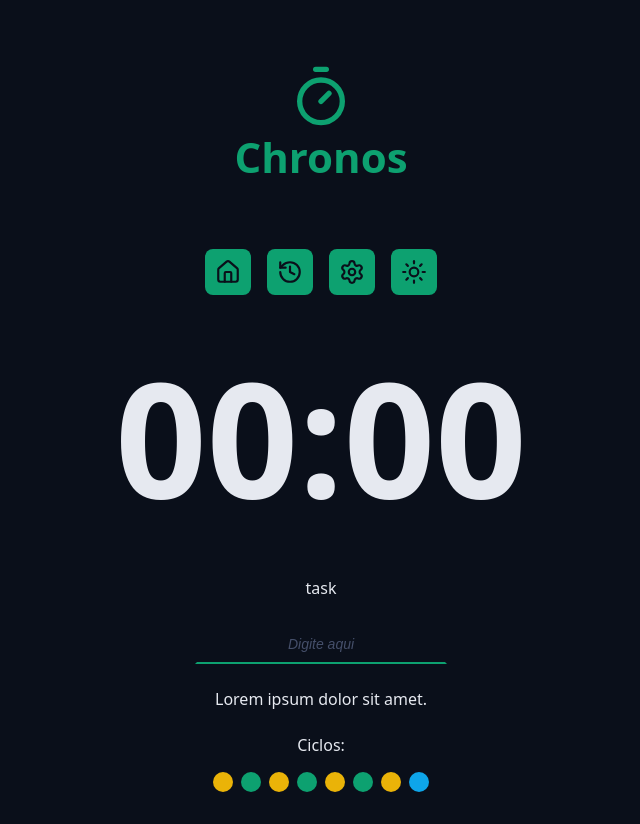
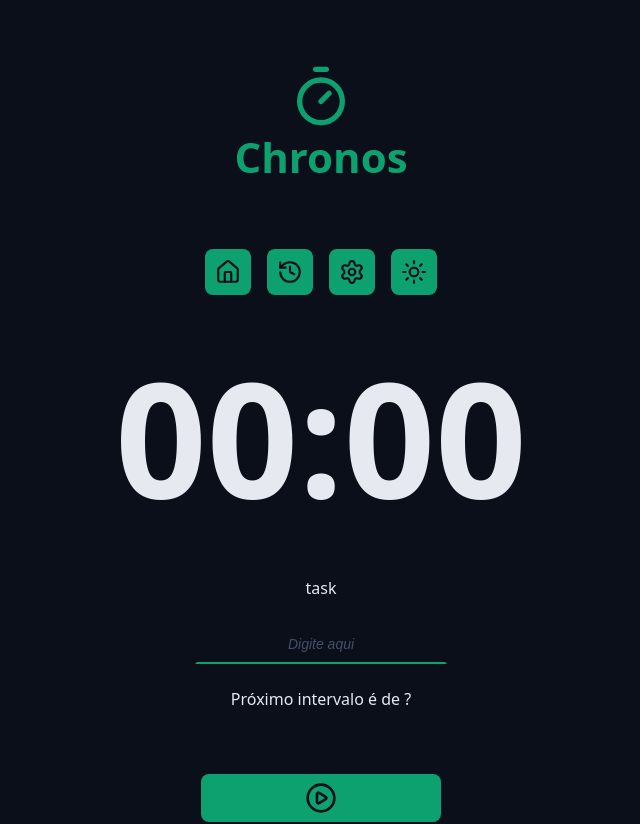
Before and after one commit to albertobtlima/chronos-pomodoro, a React (Vite) app: page / in a window 1280 px wide. Shown: the top 824 px of the page, without its empty margins (319-959 px from the left). Built offline with nearby package versions, Linux system fonts and the light colour scheme.

Commit message:
add logica das bolinhas de ciclo

```diff
--- a/src/components/Cycles/index.tsx
+++ b/src/components/Cycles/index.tsx
@@ -1,19 +1,35 @@
+import { useTaskContext } from "../../contexts/TaskContext/useTaskContex";
+import { getNextCycle } from "../../utils/getNextCycle";
+import { getNextCycleType } from "../../utils/getNextCycleType";
 import styles from "./styles.module.css";
 
 export function Cycles() {
+  const { state } = useTaskContext();
+  const cycleStep = Array.from({ length: state.currentCycle });
+  const cycleDescription = {
+    workTime: "foco",
+    shortBreakTime: "descanso curto",
+    longBreakTime: "descanso longo",
+  };
+
   return (
     <div className={styles.cycles}>
       <span>Ciclos:</span>
 
       <div className={styles.cyclesDots}>
-        <span className={`${styles.cycleDot} ${styles.workTime}`}></span>
-        <span className={`${styles.cycleDot} ${styles.shortBreakTime}`}></span>
-        <span className={`${styles.cycleDot} ${styles.workTime}`}></span>
-        <span className={`${styles.cycleDot} ${styles.shortBreakTime}`}></span>
-        <span className={`${styles.cycleDot} ${styles.workTime}`}></span>
-        <span className={`${styles.cycleDot} ${styles.shortBreakTime}`}></span>
-        <span className={`${styles.cycleDot} ${styles.workTime}`}></span>
-        <span className={`${styles.cycleDot} ${styles.longBreakTime}`}></span>
+        {cycleStep.map((_, index) => {
+          const nextCycle = getNextCycle(index);
+          const nextCycleType = getNextCycleType(nextCycle);
+
+          return (
+            <span
+              className={`${styles.cycleDot} ${styles[nextCycleType]}`}
+              aria-label={`Indicador de ciclo de ${cycleDescription[nextCycleType]}`}
+              title={`Indicador de ciclo de ${cycleDescription[nextCycleType]}`}
+              key={nextCycle}
+            ></span>
+          );
+        })}
       </div>
     </div>
   );
--- a/src/components/MainForm/index.tsx
+++ b/src/components/MainForm/index.tsx
@@ -67,12 +67,14 @@
       </div>
 
       <div className="formRow">
-        <p>Lorem ipsum dolor sit amet.</p>
+        <p>Próximo intervalo é de ?</p>
       </div>
 
-      <div className="formRow">
-        <Cycles />
-      </div>
+      {state.currentCycle > 0 && (
+        <div className="formRow">
+          <Cycles />
+        </div>
+      )}
 
       <div className="formRow">
         <DefaultButton icon={<PlayCircleIcon />} />
```
